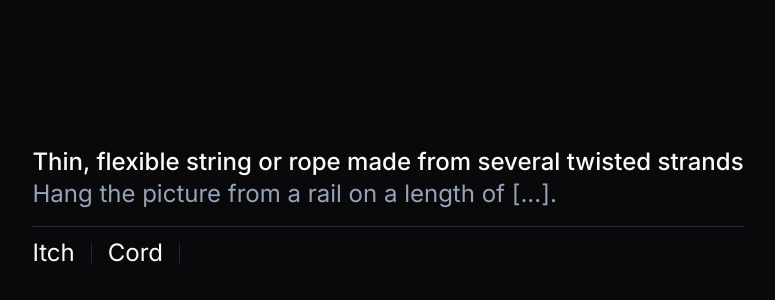
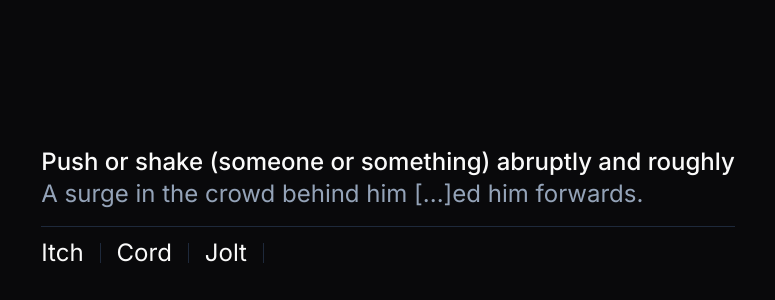
Before and after one commit to antonTroyan/e-leornio, a Next.js app: page / in a window 1280 px wide. Shown: the part 122-422 px from the top of the page, without its empty margins (252-1027 px from the left). Built offline with nearby package versions, Linux system fonts and the light colour scheme.

Commit message:
Add select functionality

```diff
--- a/components/ui/main.tsx
+++ b/components/ui/main.tsx
@@ -35,11 +35,9 @@ export default function Game() {
         let wrongElementsCounter: number = 0
         while (wrongElementsCounter < 2) {
             let randomWrong: entity = getRandom(array)
-            debugger
             if (randomWrong !== randomCorrect && !randomWrongResult.some(e => e === randomWrong.word)) {
                 randomWrongResult[wrongElementsCounter] = randomWrong.word
                 wrongElementsCounter++
-                debugger
             }
         }
         setCurrentData(e => ({ ...e, correct: randomCorrect, wrong: randomWrongResult }))
@@ -50,17 +48,22 @@ export default function Game() {
     }
 
     const createVariants = () => {
+        const allVariants: string[] = currentData.wrong
+        if (!allVariants.some(e => e === currentData.correct.word)) {
+            allVariants.push(currentData.correct.word)
+        }
 
-        debugger
         return currentData.wrong.map(element => {
             return (
                 <>
                     <div key={element} onClick={() => {
-                        toast({
-                            variant: "destructive",
-                            title: "Thin, flexible string or rope made from several twisted strands",
-                            description: "Cord",
-                        })
+                        if (element !== currentData.correct.word) {
+                            toast({
+                                variant: "destructive",
+                                title: "Thin, flexible string or rope made from several twisted strands",
+                                description: "Cord",
+                            })
+                        }
                     }}>{element}
                     </div>
                     <Separator orientation="vertical" />
@@ -73,9 +76,9 @@ export default function Game() {
         <main className="flex min-h-screen flex-col items-center justify-between pt-16">
             <div>
                 <div className="space-y-1">
-                    <h4 className="text-2xl font-medium leading-none">Thin, flexible string or rope made from several twisted strands</h4>
+                    <h4 className="text-2xl font-medium leading-none">{currentData.correct.meaning}</h4>
                     <p className="text-2xl text-muted-foreground">
-                        Hang the picture from a rail on a length of [...].
+                        {currentData.correct.example}
                     </p>
                 </div>
                 <Separator className="my-4" />
```
